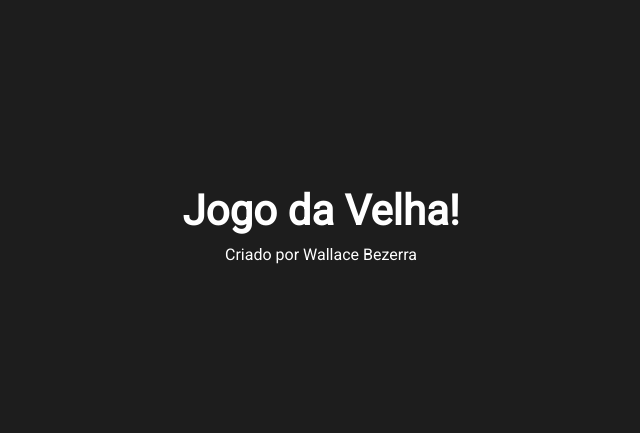
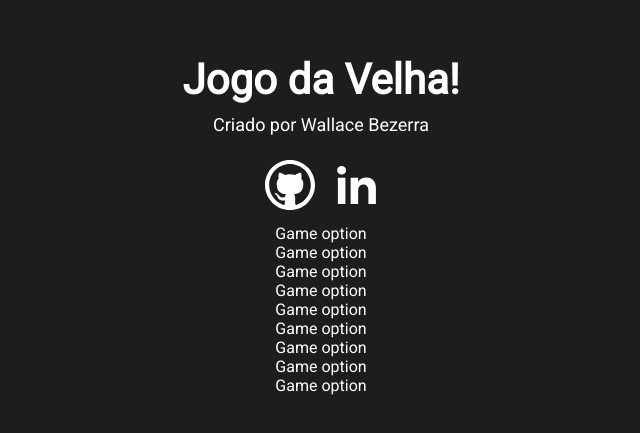
Before and after one commit to Wallace-Bezerra/jogoDaVelha-React, a Next.js app: page / in a window 1280 px wide. Shown: the part 175-608 px from the top of the page, without its empty margins (319-959 px from the left). Built offline with nearby package versions, Linux system fonts and the light colour scheme.

Commit message:
gameOption

```diff
--- /dev/null
+++ b/src/components/game/Game.jsx
@@ -0,0 +1,20 @@
+import GameOption from "../gameOption/GameOption";
+// import styles from "./GameOption.module.css";
+
+function Game() {
+  return (
+    <div>
+      <GameOption />
+      <GameOption />
+      <GameOption />
+      <GameOption />
+      <GameOption />
+      <GameOption />
+      <GameOption />
+      <GameOption />
+      <GameOption />
+    </div>
+  );
+}
+
+export default Game;
--- /dev/null
+++ b/src/components/gameOption/GameOption.jsx
@@ -0,0 +1,7 @@
+import styles from "./GameOption.module.css";
+
+function GameOption(params) {
+  return <div>Game option</div>;
+}
+
+export default GameOption;
--- a/src/components/gamePage/GamePage.jsx
+++ b/src/components/gamePage/GamePage.jsx
@@ -1,12 +1,12 @@
+import Game from "../game/Game";
 import Header from "../header/Header";
-import Subtitle from "../subtitle/Subtitle";
-import Title from "../title/Title";
 import styles from "./GamePage.module.css";
 
 function GamePage() {
   return (
     <div className={styles.game}>
-      <Header/>
+      <Header />
+      <Game />
     </div>
   );
 }
--- a/src/components/header/Header.jsx
+++ b/src/components/header/Header.jsx
@@ -1,11 +1,25 @@
+import Icon from "../icon/Icon";
 import Subtitle from "../subtitle/Subtitle";
 import Title from "../title/Title";
 
-function Header(params) {
+function Header() {
+  const links = [
+    {
+      image: "github",
+      link: "https://github.com/Wallace-Bezerra",
+      size: "50px",
+    },
+    {
+      image: "linkedin",
+      link: "https://www.linkedin.com/in/wallace-bezerra-1b305a200/",
+      size: "40px"
+    },
+  ];
   return (
     <>
       <Title>Jogo da Velha!</Title>
       <Subtitle>Criado por Wallace Bezerra</Subtitle>
+      <Icon links={links} />
     </>
   );
 }
--- /dev/null
+++ b/src/components/icon/Icon.jsx
@@ -0,0 +1,17 @@
+import style from "./Icon.module.css";
+
+function Icon({ links }) {
+  return (
+    <div className={style.iconContainer}>
+      {links.map(({ link, image, size }) => {
+        return (
+          <a className={style.link} href={link} target="_blank">
+            <img src={`/icons/${image}.svg`} alt="" width={size} />
+          </a>
+        );
+      })}
+    </div>
+  );
+}
+
+export default Icon;
--- /dev/null
+++ b/src/components/icon/Icon.module.css
@@ -0,0 +1,13 @@
+.iconContainer {
+  margin-top: 15px;
+  display: flex;
+  align-items: center;
+  gap: 22px;
+}
+
+.link {
+  transition: all 0.4s;
+}
+.link:hover {
+  transform: scale(1.08);
+}
--- a/src/components/subtitle/Subtitle.jsx
+++ b/src/components/subtitle/Subtitle.jsx
@@ -1,9 +1,5 @@
-
-
-function Subtitle({children}){
-  return (
-    <p>{children}</p>
-  )
+function Subtitle({ children }) {
+  return <p style={{ fontSize: "18px" }}>{children}</p>;
 }
 
 export default Subtitle;
```
Also changed, not shown: pages/index.jsx (+4 -7 lines), public/icons/github.svg (added), public/icons/linkedin.svg (added), src/components/game/Game.module.css (added), src/components/gameOption/GameOption.module.css (added).
